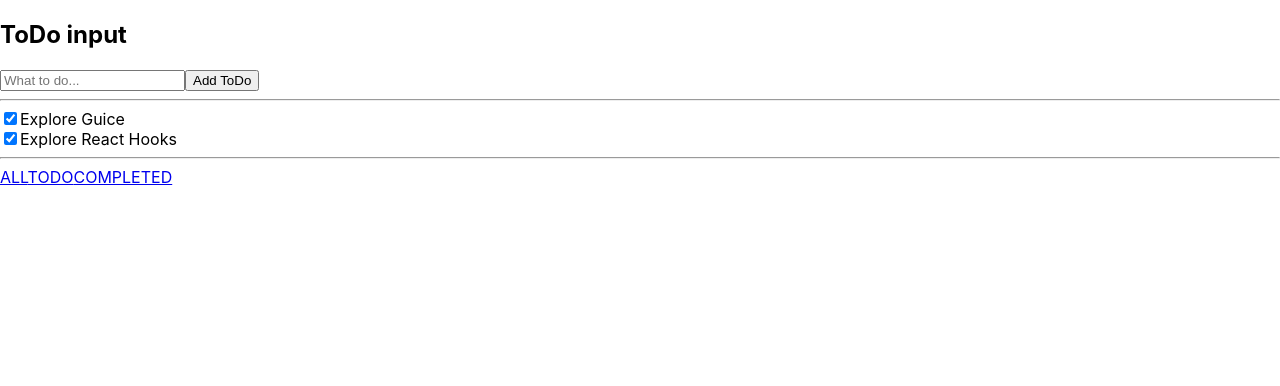
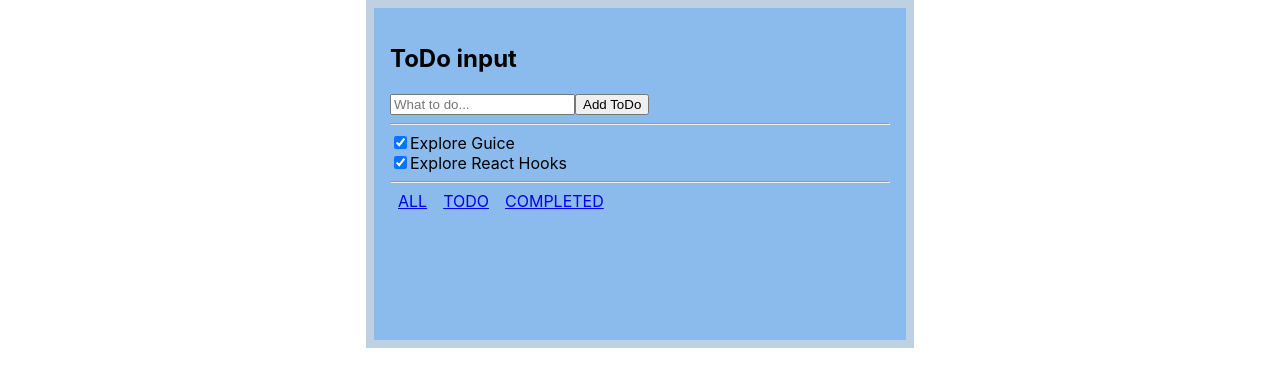
Before and after one commit to khazaddoom/todos-hooks, a React (Create React App) app: page / in a window 1280 px wide. Shown: the top 386 px of the page. Built offline with nearby package versions, Linux system fonts and the light colour scheme.

Commit message:
minor styling

```diff
--- a/src/App.js
+++ b/src/App.js
@@ -7,7 +7,7 @@ function App() {
 
 
   return (
-    <div>
+    <div className="container_parent">
       <InputToDo />
       <hr />
       <ToDos />
--- a/src/index.css
+++ b/src/index.css
@@ -11,3 +11,18 @@ code {
   font-family: source-code-pro, Menlo, Monaco, Consolas, 'Courier New',
     monospace;
 }
+
+a {
+  margin: 0 .5rem;
+}
+
+.container_parent {
+  border: .5rem solid rgb(190, 208, 226);
+  padding: 1rem;
+  width: 500px;
+  margin: 0 auto;
+  justify-content: center;
+  align-items: center;
+  height: 300px;
+  background-color: rgb(139, 187, 236);
+}
```
